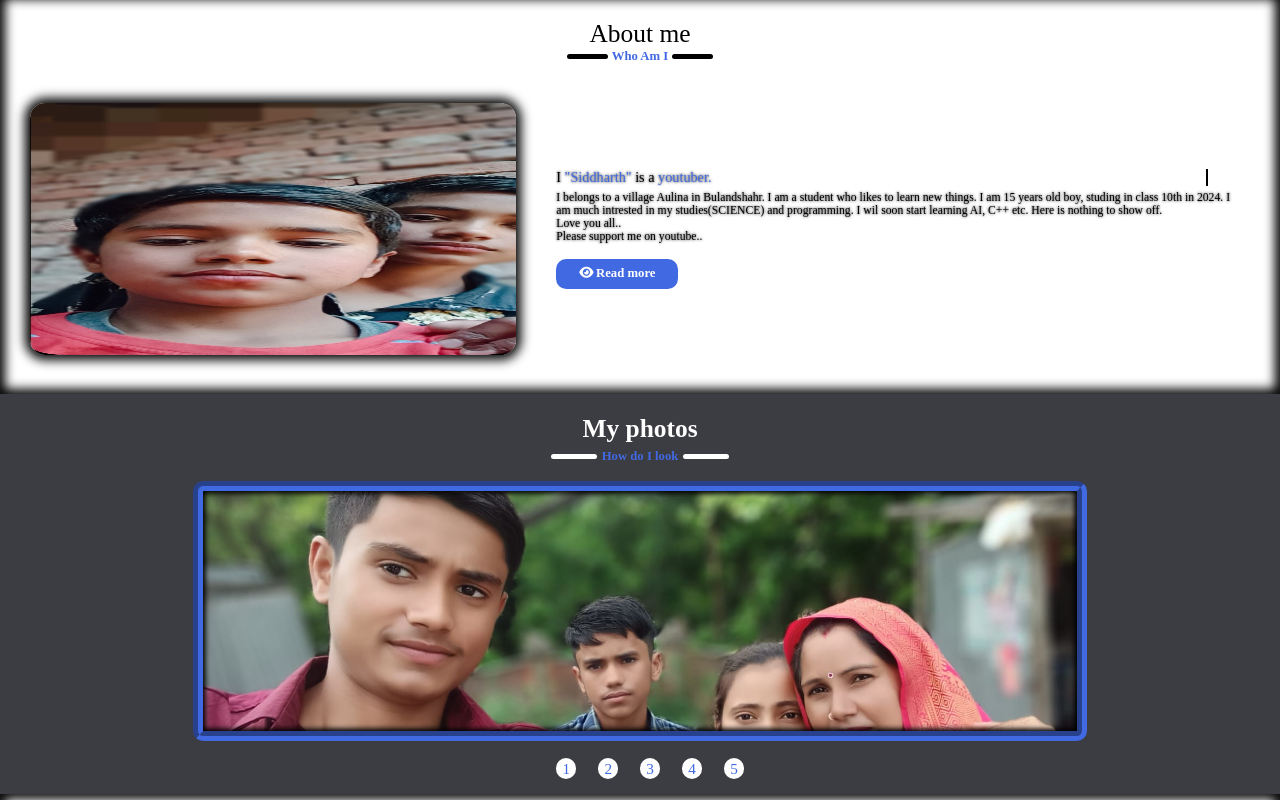
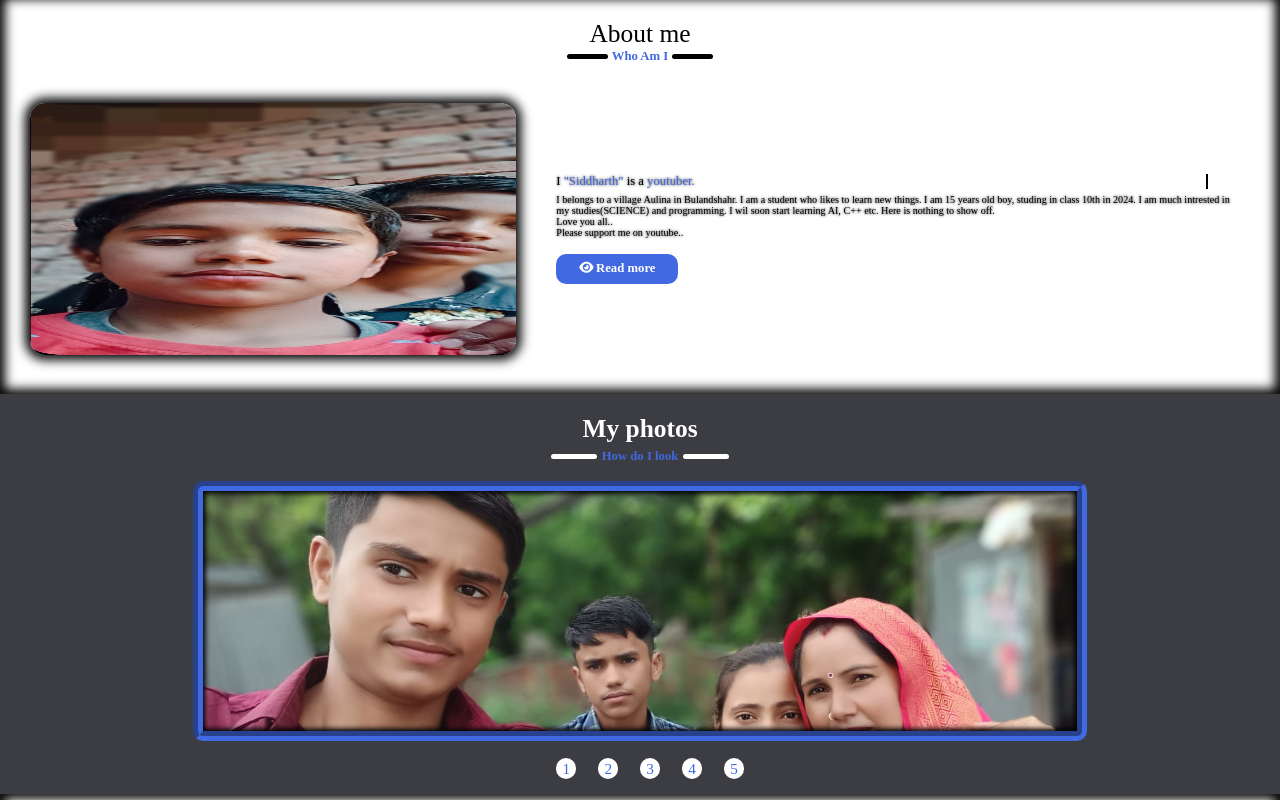
Before and after one commit to creatorsiddharth/Home, a plain HTML site: page index.html in a window 1280 px wide. Shown: the part 806-1606 px from the top of the page. Drawn offline with Linux system fonts and the light colour scheme; a web font is replaced by a local one.

Commit message:
Update style.css

```diff
--- a/style.css
+++ b/style.css
@@ -399,7 +399,7 @@ main {
 
 #about #ab_container #ab_container_content p.a,
 #channel #ch_content p.a {
-  font-size: 2.8rem;
+  font-size: 2.5rem;
   overflow: hidden;
   position: relative;
 }
@@ -433,7 +433,7 @@ main {
 
 
 #about #ab_container #ab_container_content p {
-  font-size: 2.3rem;
+  font-size: 2rem;
   margin-bottom: 1rem
 }
 
```
